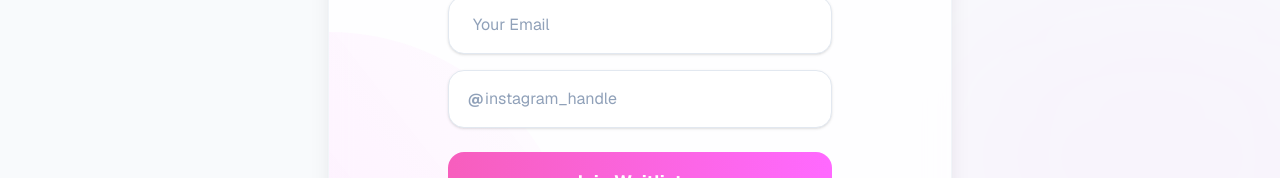
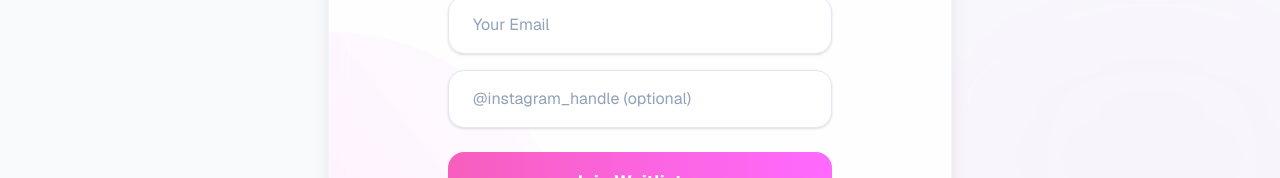
Before and after one commit to radioprojects/cupid-box, a Next.js app in the folder my-app/: page /early-access in a window 1280 px wide. Shown: the part 563-741 px from the top of the page. Built offline with nearby package versions, Linux system fonts and the light colour scheme; a web font is replaced by a local one.

Commit message:
small changes

```diff
--- a/my-app/app/early-access/page.tsx
+++ b/my-app/app/early-access/page.tsx
@@ -68,15 +68,11 @@ export default function EarlyAccess() {
               className="w-full px-6 py-4 rounded-2xl bg-white border border-slate-200 text-slate-800 placeholder-slate-400 focus:outline-none focus:border-[#F75EBD] focus:ring-1 focus:ring-[#F75EBD] transition-all shadow-sm"
               required
             />
-            <div className="relative">
-              <span className="absolute left-5 top-1/2 -translate-y-1/2 text-slate-400 font-bold leading-none mt-px">@</span>
-              <input
-                type="text"
-                placeholder="instagram_handle"
-                className="w-full pl-9 pr-6 py-4 rounded-2xl bg-white border border-slate-200 text-slate-800 placeholder-slate-400 focus:outline-none focus:border-[#F75EBD] focus:ring-1 focus:ring-[#F75EBD] transition-all shadow-sm"
-                required
-              />
-            </div>
+            <input
+              type="text"
+              placeholder="@instagram_handle (optional)"
+              className="w-full px-6 py-4 rounded-2xl bg-white border border-slate-200 text-slate-800 placeholder-slate-400 focus:outline-none focus:border-[#F75EBD] focus:ring-1 focus:ring-[#F75EBD] transition-all shadow-sm"
+            />
             <button type="submit" className="w-full px-8 py-4 mt-2 rounded-2xl bg-gradient-to-r from-[#F75EBD] to-[#FF69FF] text-white font-bold text-lg hover:shadow-xl hover:shadow-[#F75EBD]/30 transition-all hover:-translate-y-0.5 active:scale-95 group flex items-center justify-center gap-2">
               Join Waitlist
               <span className="group-hover:translate-x-1 transition-transform">→</span>
--- a/my-app/app/page.tsx
+++ b/my-app/app/page.tsx
@@ -162,15 +162,11 @@ export default function Home() {
                   className="w-full px-6 py-4 rounded-2xl bg-white/20 border border-white/30 text-white placeholder-white/60 focus:outline-none focus:border-white focus:ring-1 focus:ring-white transition-colors backdrop-blur-sm"
                   required
                 />
-                <div className="relative">
-                  <span className="absolute left-5 top-1/2 -translate-y-1/2 text-white/60 font-bold leading-none mt-px">@</span>
-                  <input
-                    type="text"
-                    placeholder="instagram_handle"
-                    className="w-full pl-9 pr-6 py-4 rounded-2xl bg-white/20 border border-white/30 text-white placeholder-white/60 focus:outline-none focus:border-white focus:ring-1 focus:ring-white transition-colors backdrop-blur-sm"
-                    required
-                  />
-                </div>
+                <input
+                  type="text"
+                  placeholder="@instagram_handle (optional)"
+                  className="w-full px-6 py-4 rounded-2xl bg-white/20 border border-white/30 text-white placeholder-white/60 focus:outline-none focus:border-white focus:ring-1 focus:ring-white transition-colors backdrop-blur-sm"
+                />
                 <button type="submit" className="w-full px-8 py-4 mt-1 rounded-2xl bg-white text-[#F75EBD] font-bold hover:bg-white/90 transition-all duration-300 shadow-lg shadow-black/10 hover:shadow-xl hover:scale-105 active:scale-95">
                   Join Waitlist
                 </button>
```
